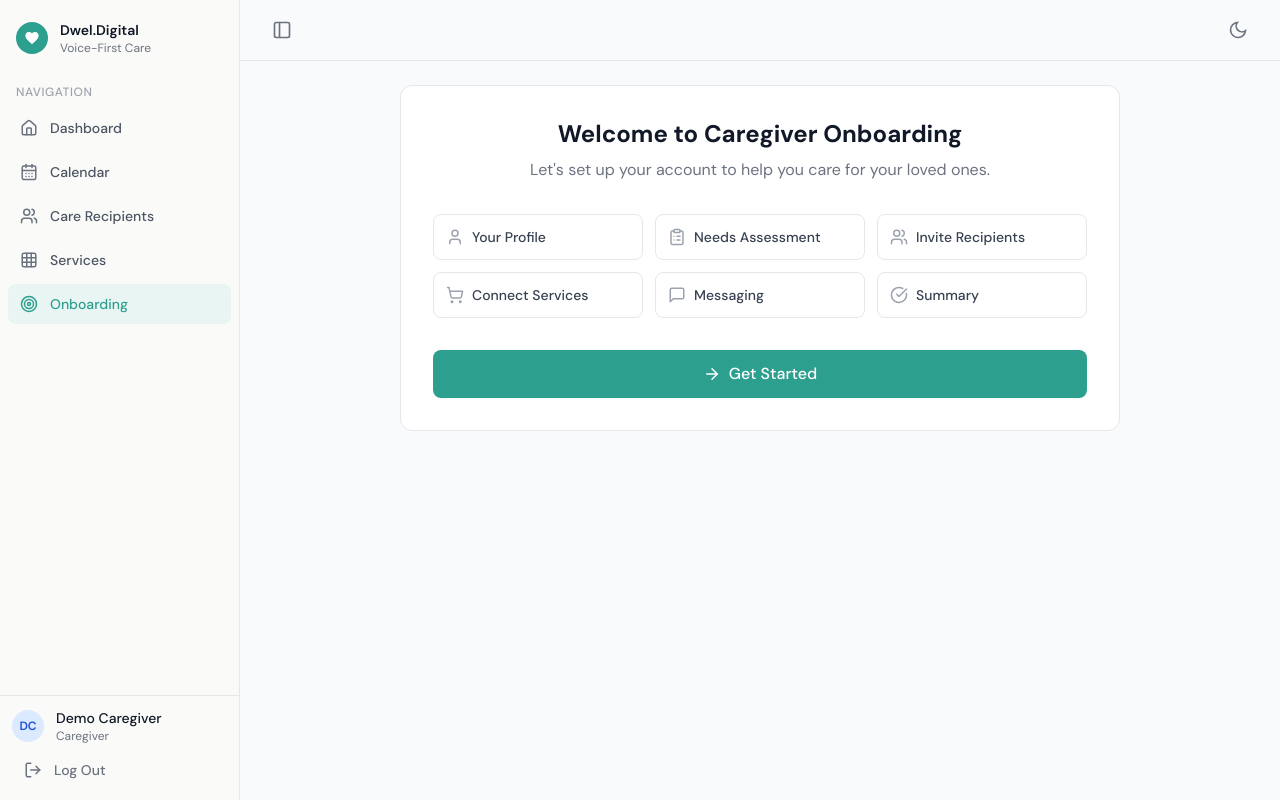
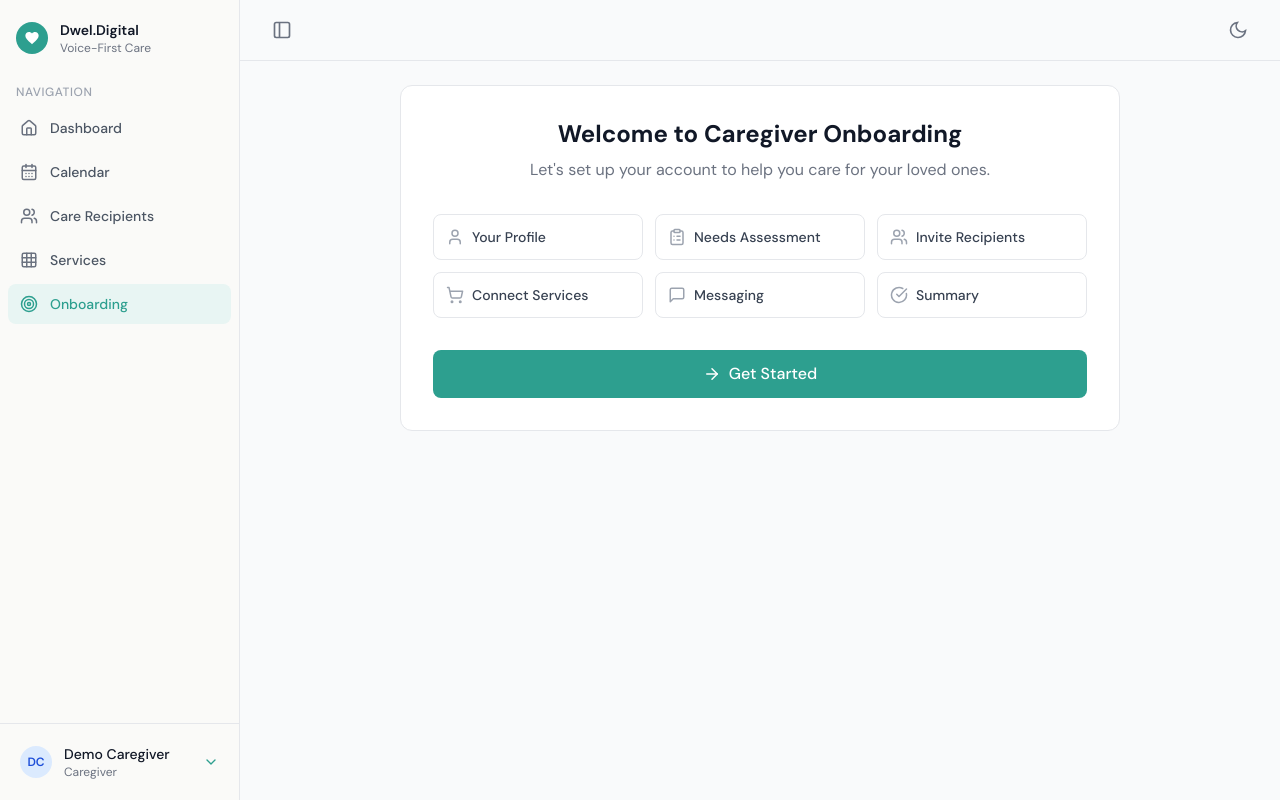
Before and after one commit to sonnysteele23/Dwel, a React (Vite) app: page /demo/onboarding in a window 1280 px wide. Built offline with nearby package versions, Linux system fonts and the light colour scheme.

Commit message:
Slide-up logout menu on user profile

```diff
--- a/src/components/Sidebar.jsx
+++ b/src/components/Sidebar.jsx
@@ -1,5 +1,6 @@
+import { useState, useRef, useEffect } from 'react'
 import { NavLink, useLocation, useNavigate } from 'react-router-dom'
-import { Home, CalendarDays, Users, Grid3X3, Target, LogOut } from 'lucide-react'
+import { Home, CalendarDays, Users, Grid3X3, Target, LogOut, ChevronDown } from 'lucide-react'
 import theme from '../theme'
 
 const navItems = [
@@ -13,6 +14,19 @@ const navItems = [
 export default function Sidebar({ collapsed, setCollapsed }) {
   const location = useLocation()
   const navigate = useNavigate()
+  const [menuOpen, setMenuOpen] = useState(false)
+  const menuRef = useRef(null)
+
+  // Close menu when clicking outside
+  useEffect(() => {
+    function handleClickOutside(e) {
+      if (menuRef.current && !menuRef.current.contains(e.target)) {
+        setMenuOpen(false)
+      }
+    }
+    document.addEventListener('mousedown', handleClickOutside)
+    return () => document.removeEventListener('mousedown', handleClickOutside)
+  }, [])
 
   return (
     <aside className={`${collapsed ? 'w-16' : 'w-60'} ${theme.colors.sidebarBg} border-r border-gray-200 flex flex-col transition-all duration-300 shrink-0`}>
@@ -59,26 +73,46 @@ export default function Sidebar({ collapsed, setCollapsed }) {
         })}
       </nav>
 
-      {/* User Profile & Logout */}
-      <div className="p-3 border-t border-gray-200 space-y-2">
-        <div className="flex items-center gap-3">
+      {/* User Profile & Popover Logout */}
+      <div className="relative p-3 border-t border-gray-200" ref={menuRef}>
+        {/* Slide-up menu */}
+        <div
+          className={`absolute bottom-full left-2 right-2 mb-1 bg-white rounded-lg shadow-lg border border-gray-200 overflow-hidden transition-all duration-200 ease-out origin-bottom ${
+            menuOpen ? 'opacity-100 scale-y-100 translate-y-0' : 'opacity-0 scale-y-95 translate-y-1 pointer-events-none'
+          }`}
+        >
+          <button
+            onClick={() => {
+              setMenuOpen(false)
+              navigate('/')
+            }}
+            className="flex items-center gap-3 w-full px-4 py-3 text-sm text-gray-600 hover:text-red-600 hover:bg-red-50 transition-colors"
+          >
+            <LogOut size={16} />
+            Log Out
+          </button>
+        </div>
+
+        {/* User row */}
+        <button
+          onClick={() => setMenuOpen(!menuOpen)}
+          className={`flex items-center gap-3 w-full rounded-lg p-2 transition-colors ${theme.colors.sidebarHover} ${collapsed ? 'justify-center' : ''}`}
+        >
           <div className={`w-8 h-8 ${theme.colors.avatarBg} rounded-full flex items-center justify-center text-xs font-semibold ${theme.colors.avatarText} shrink-0`}>
             {theme.demo.userInitials}
           </div>
           {!collapsed && (
-            <div className="flex-1 min-w-0">
-              <div className="text-sm font-medium text-gray-900 truncate">{theme.demo.userName}</div>
-              <div className="text-xs text-gray-500">{theme.demo.userRole}</div>
-            </div>
+            <>
+              <div className="flex-1 min-w-0 text-left">
+                <div className="text-sm font-medium text-gray-900 truncate">{theme.demo.userName}</div>
+                <div className="text-xs text-gray-500">{theme.demo.userRole}</div>
+              </div>
+              <ChevronDown
+                size={16}
+                className={`${theme.colors.primaryText} transition-transform duration-200 ${menuOpen ? 'rotate-180' : ''}`}
+              />
+            </>
           )}
-        </div>
-        <button
-          onClick={() => navigate('/')}
-          className={`flex items-center gap-3 w-full px-3 py-2 rounded-lg text-sm font-medium text-gray-500 hover:text-red-600 hover:bg-red-50 transition-colors ${collapsed ? 'justify-center' : ''}`}
-          title="Log out"
-        >
-          <LogOut size={18} />
-          {!collapsed && <span>Log Out</span>}
         </button>
       </div>
     </aside>
```
